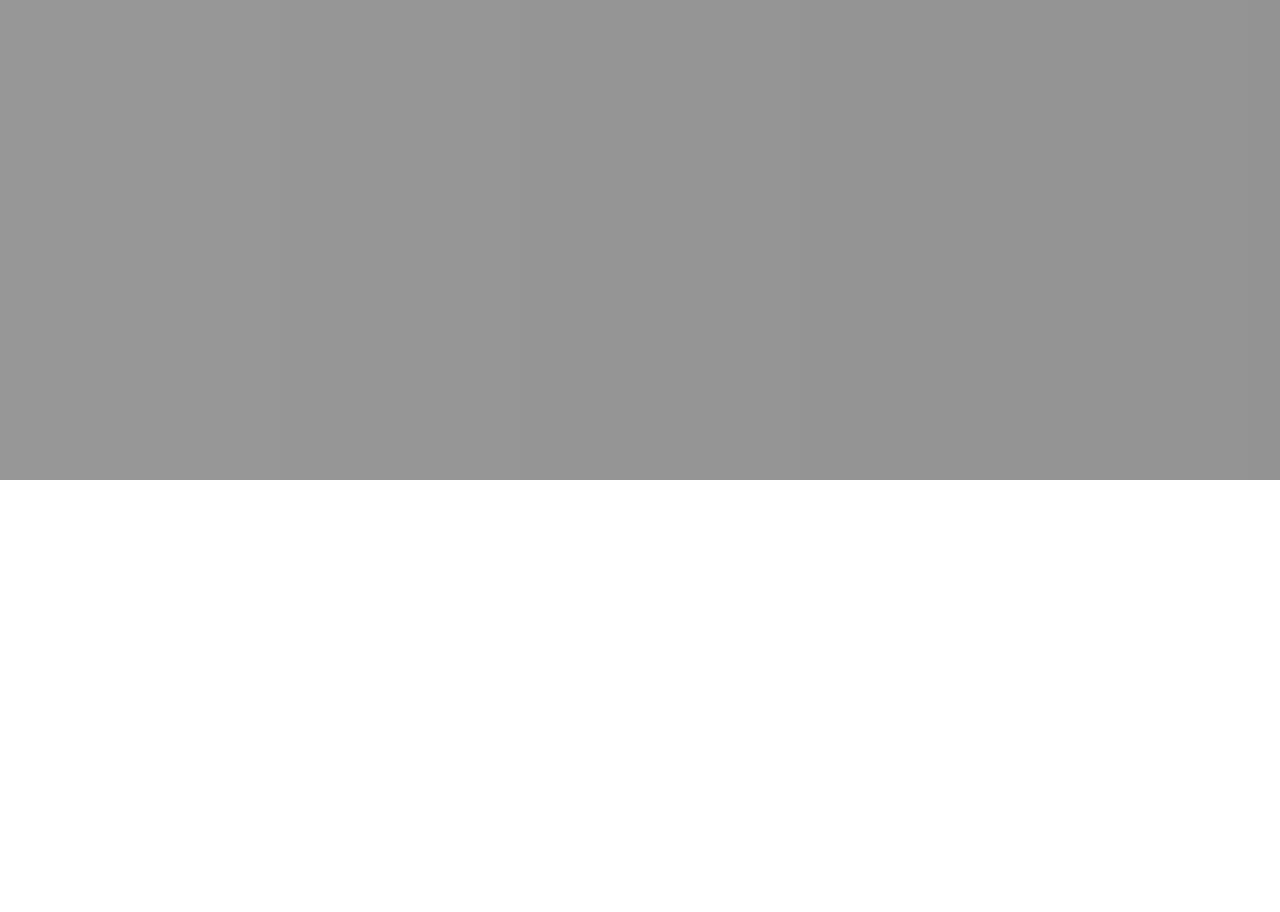
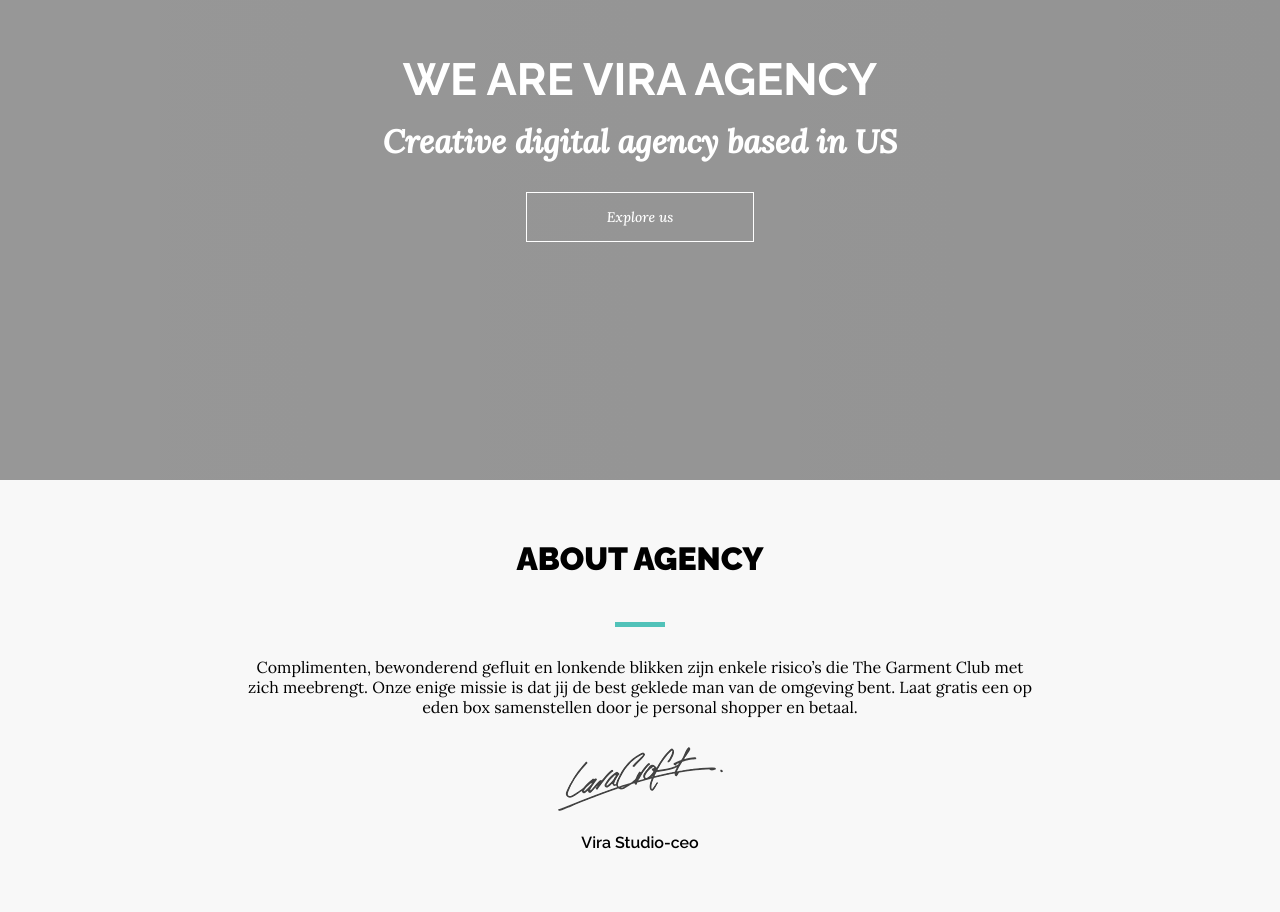
Before and after one commit to AbdullaGassanov/ViraMaster, a plain HTML site: page index.html in a window 1280 px wide. Shown: the part 320-1232 px from the top of the page. Before the commit the page ends 800 px from the top, so only its background shows below. Drawn offline with Linux system fonts and the light colour scheme.

Commit message:
changed navbar open approach, and added about

```diff
--- a/index.html
+++ b/index.html
@@ -7,7 +7,7 @@
 		<link rel="preconnect" href="https://fonts.googleapis.com" />
 		<link rel="preconnect" href="https://fonts.gstatic.com" crossorigin />
 		<link
-			href="https://fonts.googleapis.com/css2?family=Lora:ital,wght@0,400;1,500&family=Raleway:wght@300;400;500;600;700;800&display=swap"
+			href="https://fonts.googleapis.com/css2?family=Lora:ital,wght@0,400;1,500&family=Raleway:wght@300;400;500;600;700;800;900&display=swap"
 			rel="stylesheet"
 		/>
 		<title>Vira Home</title>
@@ -19,6 +19,8 @@
 		/>
 	</head>
 	<body>
+		<!--HEADER-->
+
 		<header class="header">
 			<nav class="navbar">
 				<ul class="navbar__menu short">
@@ -44,7 +46,6 @@
 						<a href="#elements" class="navbar__menu-link">Elements</a>
 					</li>
 				</ul>
-				<a class="navbar__close">Close</a>
 			</nav>
 			<div class="header__head short">
 				<div class="header__logo">
@@ -55,8 +56,8 @@
 					</a>
 				</div>
 
-				<label class="header__label">
-					<span class="header__label-state">MENU</span>
+				<label class="header__label" data-stateOpen>
+					<span class="header__label-text"> Menu </span>
 					<svg class="header__label-icon">
 						<use
 							class="header__icon"
@@ -71,8 +72,35 @@
 				/>
 			</div>
 
-			<div class="header__body"></div>
+			<div class="header__body">
+				<div class="header__body-content">
+					<h1 class="header__body-title">
+						<strong> WE ARE VIRA AGENCY</strong>
+					</h1>
+					<h2 class="header__body-subtitle">
+						Creative digital agency based in US
+					</h2>
+					<input class="btn" type="button" value="Explore us" />
+				</div>
+			</div>
 		</header>
+
+		<!-- ABOUT -->
+
+		<section class="about">
+			<div class="about__body">
+				<h2 class="about__title">ABOUT AGENCY</h2>
+				<p class="about__info">
+					Complimenten, bewonderend gefluit en lonkende blikken zijn enkele
+					risico’s die The Garment Club met zich meebrengt. Onze enige missie is
+					dat jij de best geklede man van de omgeving bent. Laat gratis een op
+					eden box samenstellen door je personal shopper en betaal.
+				</p>
+				<img class="about__signature" src="img/signature.png" alt="signature" />
+				<p class="about__footer">Vira Studio-ceo</p>
+			</div>
+		</section>
+
 		<script src="js/js.js"></script>
 	</body>
 </html>
--- a/js/js.js
+++ b/js/js.js
@@ -5,24 +5,14 @@ const btnNavbarClose = document.querySelector(".navbar__close"),
 	navbar = document.querySelector(".navbar"),
 	headerLabel = document.querySelector(".header__label"),
 	headerLabelState = document.querySelector(".header__label-state"),
-	headerIcon = document.querySelector(".header__icon");
+	headerIcon = document.querySelector(".header__icon"),
+	headerLabelText = document.querySelector(".header__label-text");
 
-headerPanel.addEventListener("click", (e) => {
-	let target = e.target;
-
-	console.log(target);
+headerPanel.addEventListener("click", () => {
+	navbar.classList.toggle("navbar__open");
+	if (navbar.classList.contains("navbar__open")) {
+		headerIcon.setAttribute("xlink:href", "icons/symbol-defs.svg#icon-x");
+	} else {
+		headerIcon.setAttribute("xlink:href", "icons/symbol-defs.svg#icon-menu");
+	}
 });
-
-btnNavbarClose.addEventListener("click", () => {
-	console.log("test1");
-	navbar.style.cssText = "transform: translateY(-100%);";
-	headerLabelState.innerHTML = "Menu";
-	headerIcon.setAttribute("xlink:href", "icons/symbol-defs.svg#icon-menu");
-});
-
-headerLabel.addEventListener("click", () => {
-	console.log("test2");
-	navbar.style.cssText = "transform: translateY(0);position:relative;";
-	headerLabelState.innerHTML = "Close";
-	headerIcon.setAttribute("xlink:href", "icons/symbol-defs.svg#icon-x");
-});
--- a/scss/_about.scss
+++ b/scss/_about.scss
@@ -0,0 +1,48 @@
+.about {
+	width: 100%;
+	max-height: max-content;
+	background-color: #f8f8f8;
+	text-align: center;
+
+	&__body {
+		padding: 6rem;
+		max-width: 800px;
+		margin: 0 auto;
+	}
+
+	&__title {
+		font-size: 3.2rem;
+		font-weight: 900;
+		color: $color-black;
+		position: relative;
+
+		margin-bottom: 8rem;
+
+		&::after {
+			content: "";
+			position: absolute;
+			bottom: -5rem;
+			left: 50%;
+			transform: translateX(-50%);
+			width: 5rem;
+			height: 0.5rem;
+			background-color: $color-main;
+		}
+	}
+
+	&__info {
+		font-family: Lora, sans-serif;
+		font-size: 1.6rem;
+		color: $color-black;
+		margin-bottom: 3rem;
+	}
+
+	&__signature {
+		margin-bottom: 2rem;
+	}
+
+	&__footer {
+		font-size: 1.6rem;
+		font-weight: 600;
+	}
+}
--- a/scss/_header.scss
+++ b/scss/_header.scss
@@ -9,7 +9,6 @@
 		url("../img/1.jpg");
 	background-size: cover;
 	background-repeat: no-repeat;
-	position: relative;
 
 	&__head {
 		padding: 2rem 0;
@@ -40,16 +39,39 @@
 		font-size: 2rem;
 		display: flex;
 		align-items: center;
-
-		> span {
-			margin-right: 1rem;
-		}
+		z-index: 3;
 
 		&-icon {
+			margin-left: 2rem;
 			width: 3.5rem;
 			height: 3.5rem;
 			fill: $color-white;
 			cursor: pointer;
 		}
 	}
+
+	&__body {
+		position: relative;
+		width: 100%;
+		height: 100%;
+		display: grid;
+		justify-content: center;
+		align-items: center;
+		color: $color-white;
+
+		&-content {
+			text-align: center;
+		}
+		&-title {
+			margin-bottom: 1.5rem;
+			font-size: 4.5rem;
+			font-weight: 900;
+		}
+		&-subtitle {
+			margin-bottom: 3rem;
+			font-size: 3.2rem;
+			font-family: Lora, sans-serif;
+			font-style: italic;
+		}
+	}
 }
--- a/scss/_navbar.scss
+++ b/scss/_navbar.scss
@@ -4,7 +4,7 @@
 	display: block;
 	width: 100%;
 	text-align: center;
-	transition: 0.2s;
+	transition: 0.3s ease-in-out;
 	transform: translateY(-100%);
 	&__menu {
 		list-style: none;
@@ -12,6 +12,9 @@
 		&-item {
 			padding: 2rem;
 			border-bottom: 1px solid #ccc;
+			&:last-child {
+				border-bottom: none;
+			}
 		}
 
 		&-link {
@@ -25,13 +28,8 @@
 		}
 	}
 
-	&__close {
-		position: absolute;
-		top: 2rem;
-		right: 2rem;
-		text-decoration: none;
-		font-size: 2.2rem;
-		color: $color-white;
-		font-weight: 600;
+	&__open {
+		transform: translateY(0);
+		position: relative;
 	}
 }
--- a/scss/main.scss
+++ b/scss/main.scss
@@ -6,6 +6,7 @@ $color-white: #fff;
 @import "base";
 @import "icon";
 @import "navbar";
+@import "about";
 
 .short {
 	max-width: 1180px;
@@ -15,3 +16,20 @@ $color-white: #fff;
 .hide {
 	display: none;
 }
+
+.btn {
+	padding: 1.5rem 8rem;
+	font-family: Lora, sans-serif;
+	font-style: italic;
+	font-size: 1.4rem;
+	color: $color-white;
+	background-color: transparent;
+	border: 1px solid $color-white;
+	transition: 0.3s;
+
+	margin-bottom: 2rem;
+	&:hover {
+		background-color: $color-white;
+		color: $color-black;
+	}
+}
```
Also changed, not shown: css/main.css, 1 other file.
